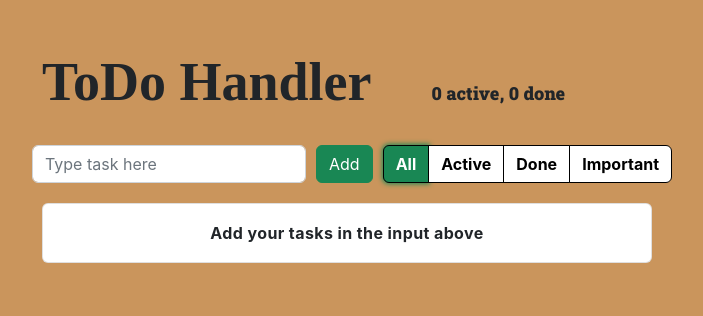
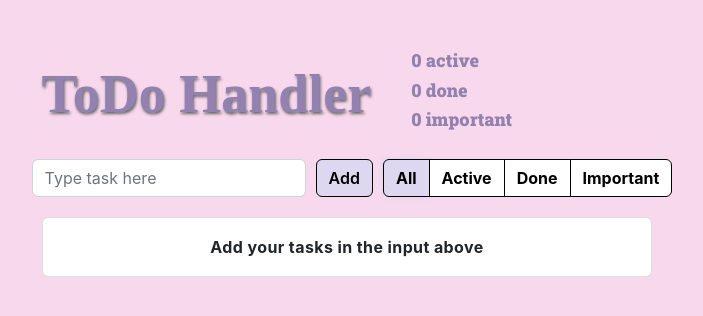
Before and after one commit to yiiameeMich/react-todo-app, a React (Create React App) app: page / in a window 1280 px wide. Shown: the top 316 px of the page, without its empty margins (293-996 px from the left). Built offline with nearby package versions, Linux system fonts and the light colour scheme; a web font is replaced by a local one.

Commit message:
theme changed commit

```diff
--- a/package.json
+++ b/package.json
@@ -1,7 +1,7 @@
 {
   "name": "todo-handler",
   "version": "0.1.0",
-  "homepage": "https://yiiameeMich.github.io/todohandler",
+  "homepage": "https://yiiameeMich.github.io/todohandlerapp",
   "private": true,
   "dependencies": {
     "@testing-library/jest-dom": "^5.16.5",
--- a/src/сomponents/App/App.css
+++ b/src/сomponents/App/App.css
@@ -1,6 +1,6 @@
 .App {
   height: 100vh;
-  background-color: #CA955C;
+  background-color: #F8D8ED;
   display: flex;
   align-items: flex-start;
   justify-content: center;
--- a/src/сomponents/App/App.js
+++ b/src/сomponents/App/App.js
@@ -143,13 +143,15 @@ export default class App extends Component {
 
 		const doneCount = todoList.filter((el) => el.done).length;
 
+		const importantCount = todoList.filter((todo) => todo.important).length;
+
 		const todoLeft = todoList.length - doneCount;
 
 		if (filteredList.length >= 1) {
 			return (
 				<div className="App">
 					<div className='appContainer'>
-						<Header left={todoLeft} done={doneCount}/>
+						<Header left={todoLeft} done={doneCount} important={importantCount}/>
 						<span className='search-span'>
 							<SearchBar onAdd={this.addItem}/>
 							<FilterButtons filter={filter} onFilterChange={this.filterItems} todos={todoList}/>
@@ -168,7 +170,7 @@ export default class App extends Component {
 				return (
 					<div className="App">
 						<div className='appContainer'>
-							<Header left={todoLeft} done={doneCount}/>
+							<Header left={todoLeft} done={doneCount} important={importantCount}/>
 							<span className='search-span'>
 							<SearchBar onAdd={this.addItem}/>
 							<FilterButtons filter={filter} onFilterChange={this.filterItems} todos={todoList}/>
@@ -187,7 +189,7 @@ export default class App extends Component {
 				return (
 					<div className="App">
 						<div className='appContainer'>
-							<Header left={todoLeft} done={doneCount}/>
+							<Header left={todoLeft} done={doneCount} important={importantCount}/>
 							<span className='search-span'>
 							<SearchBar onAdd={this.addItem}/>
 							<FilterButtons filter={filter} onFilterChange={this.filterItems} todos={todoList}/>
@@ -206,7 +208,7 @@ export default class App extends Component {
 				return (
 					<div className="App">
 						<div className='appContainer'>
-							<Header left={todoLeft} done={doneCount}/>
+							<Header left={todoLeft} done={doneCount} important={importantCount}/>
 							<span className='search-span'>
 							<SearchBar onAdd={this.addItem}/>
 							<FilterButtons filter={filter} onFilterChange={this.filterItems} todos={todoList}/>
@@ -225,7 +227,7 @@ export default class App extends Component {
 				return (
 					<div className="App">
 						<div className='appContainer'>
-							<Header left={todoLeft} done={doneCount}/>
+							<Header left={todoLeft} done={doneCount} important={importantCount}/>
 							<span className='search-span'>
 								<SearchBar onAdd={this.addItem}/>
 								<FilterButtons filter={filter} onFilterChange={this.filterItems} todos={todoList}/>
--- a/src/сomponents/FilterBtns/FilterButtons.css
+++ b/src/сomponents/FilterBtns/FilterButtons.css
@@ -6,15 +6,15 @@
 
 .btn.btn-info:hover{
     border-color: black ;
-    background-color: #EDDFB3;
-    box-shadow: 0 0 5px 1px #EDDFB3;
+    background-color: #fdedf7;
+    box-shadow: 0 0 5px 1px #fdedf7;
 }
 .btn.btn-active{
     font-weight: 700;
-    color: white;
+    color: #000;
     border-color: black ;
-    background-color: #198754;
-    box-shadow: 0 0 5px 1px #198754;
+    background-color: #ddd8ef;
+    box-shadow: 0 0 5px 1px #ddd8ef;
 }
 
 @media (max-width:882px) {
--- a/src/сomponents/Header/Header.css
+++ b/src/сomponents/Header/Header.css
@@ -3,24 +3,34 @@
     font-size: 54px;
     font-weight: 700;
     font-family: 'Oleo Script Swash Caps', cursive;
+    color: #9382AF;
+    text-shadow: 1px 2px 3px #666;
 }
 .HeaderContainer {
     display: flex;
-    align-items: baseline;
+    align-items: center;
 }
+.activeContainer {
+    display: flex;
+    flex-direction: column;
+    align-items: center;
+    justify-content: center;
+    margin: 20px;
+}
+
 .ActiveStatus {
     width: 200px;
     font-size: 18px;
     font-weight: 800;
-    margin: 20px;
-    padding: 20px;
     font-family: 'Roboto Slab', serif;
+    color: #9382AF;
 }
 
 @media (max-width: 882px) {
     .HeaderContainer {
         flex-direction: column;
-        align-items: center;
+        align-items: baseline;
+        justify-content: center;
     }
     .HeaderHeading {
         margin: 0;
--- a/src/сomponents/Header/Header.js
+++ b/src/сomponents/Header/Header.js
@@ -1,12 +1,22 @@
 import React from "react";
 import './Header.css'
 
-const Header = ({done, left}) => {
+const Header = ({done, left, important}) => {
 
 	return (
 		<div className='HeaderContainer'>
 			<h1 className='HeaderHeading'>ToDo Handler</h1>
-			<h1 className='ActiveStatus'> {left} active, {done} done</h1>
+			<div className="activeContainer">
+				<h1 className="ActiveStatus">
+					{left} active
+				</h1>
+				<h1 className="ActiveStatus">
+					{done} done
+				</h1>
+				<h1 className="ActiveStatus">
+					{important} important
+				</h1>
+			</div>
 		</div>
 	);
 };
--- a/src/сomponents/ItemAddForm/ItemAddForm.css
+++ b/src/сomponents/ItemAddForm/ItemAddForm.css
@@ -2,7 +2,13 @@
     margin: 0 5px 0 10px;
     color: white;
 }
-.btn.btn-success:hover{
-    box-shadow: 0 0 5px 1px #198754;
-    border-color: #198754;
+.btn.btn-success:hover, .btn.btn-success:focus {
+    box-shadow: 0 0 5px 1px #9382AF;
 }
+
+.btn.btn-success {
+    background-color: #ddd8ef;
+    border-color: #000;
+    color: #000;
+    font-weight: 600;
+}
--- a/src/сomponents/SearchBar/SearchBar.css
+++ b/src/сomponents/SearchBar/SearchBar.css
@@ -6,6 +6,6 @@
 }
 
 .form-control:focus{
-    box-shadow: 0 0 5px 1px #198754;
-    border-color: #198754;
+    box-shadow: 0 0 5px 1px #ddd8ef;
+    border-color: #ddd8ef;
 }
--- a/src/сomponents/TodoList/TodoListItem.css
+++ b/src/сomponents/TodoList/TodoListItem.css
@@ -11,15 +11,18 @@
     cursor: pointer;
     user-select: none;
 }
-.todo-list-item.done{
+
+.todo-list-item.important{
+    color: #9382AF;
+    text-decoration: underline;
+    font-weight: 700;
+    text-shadow: 1px 2px 3px #fdedf7;
+}
+
+.todo-list-item.done {
     text-decoration: line-through;
     text-decoration-color: black;
     text-decoration-thickness: 2px;
-}
-
-.todo-list-item.important{
-    color: #198754;
-    font-weight: 700;
 }
 
 .btn.btn-outline-success.btn-sm{
```
